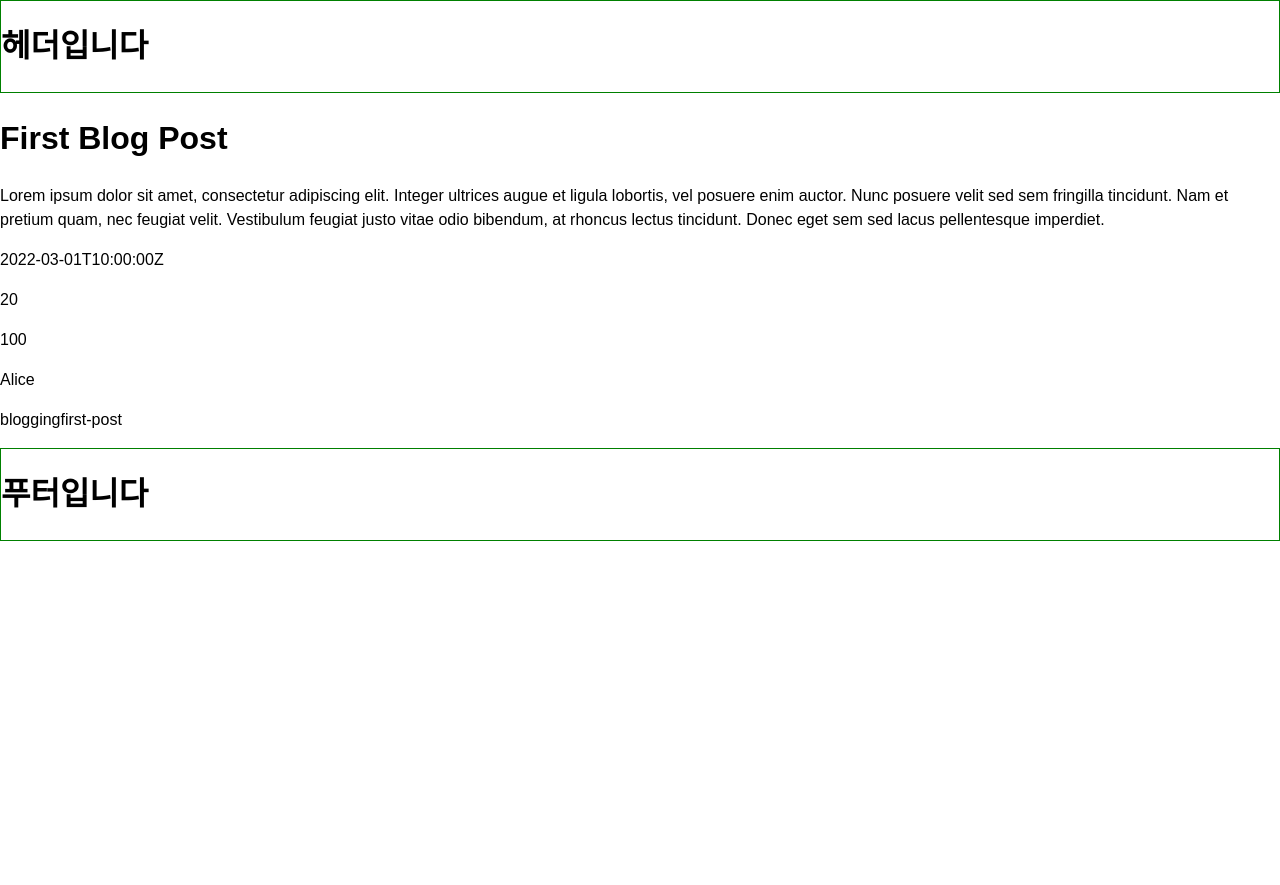
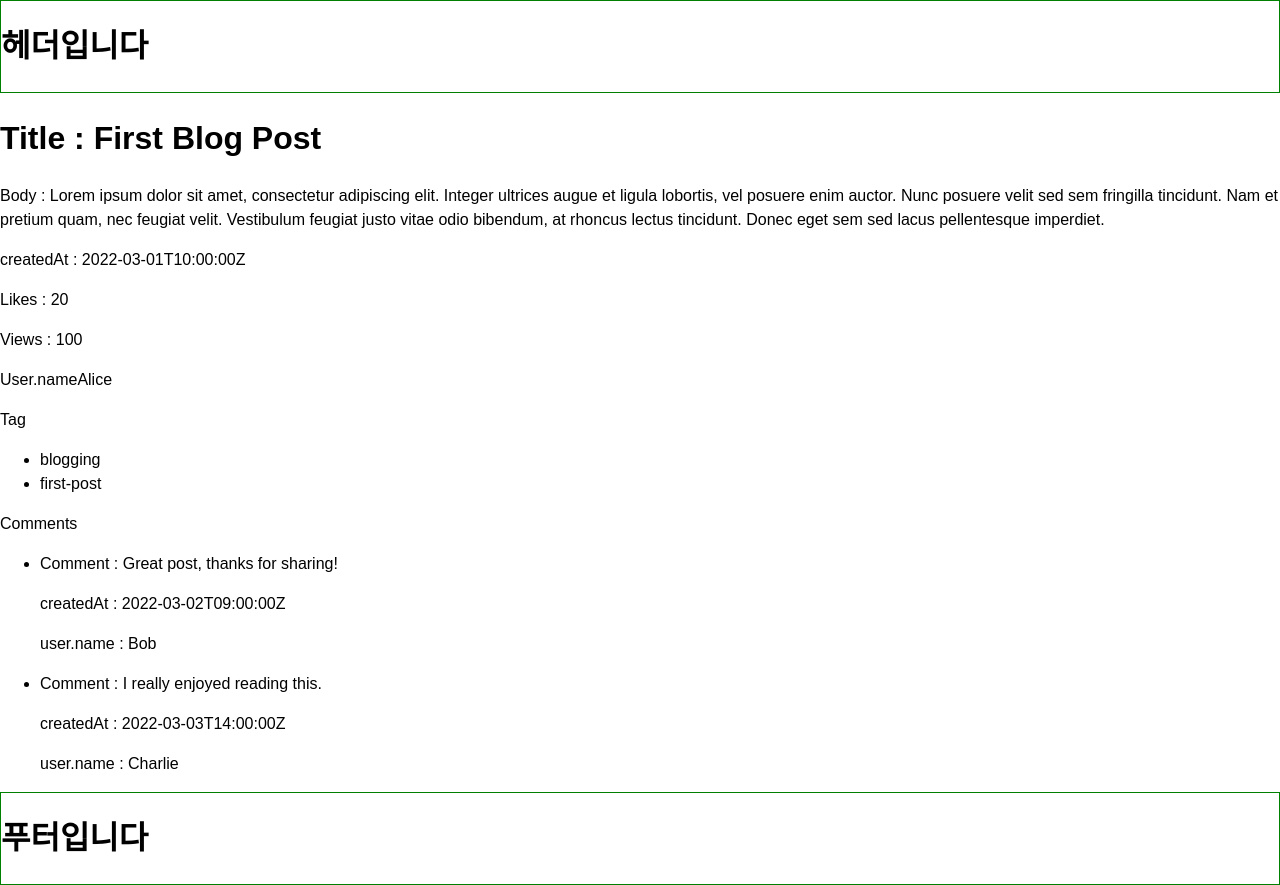
Before and after one commit to nostrss/nextjs-blog, a Next.js app: page /detail/1 in a window 1280 px wide. Before the commit the page ends 800 px from the top, so only its background shows below. Built offline with nearby package versions, Linux system fonts and the light colour scheme.

Commit message:
data structure fix

```diff
--- a/package.json
+++ b/package.json
@@ -24,12 +24,14 @@
     "react-dom": "18.2.0",
     "react-icons": "^4.8.0",
     "react-infinite-scroll-component": "^6.1.0",
-    "typescript": "4.9.5"
+    "typescript": "4.9.5",
+    "uuid": "^9.0.0"
   },
   "devDependencies": {
     "@next/eslint-plugin-next": "^13.2.4",
     "@testing-library/jest-dom": "^5.16.5",
     "@testing-library/react": "^14.0.0",
+    "@types/uuid": "^9.0.1",
     "@typescript-eslint/eslint-plugin": "^5.54.1",
     "@typescript-eslint/parser": "^5.54.1",
     "eslint": "^8.36.0",
--- a/src/common/api.tsx
+++ b/src/common/api.tsx
@@ -14,8 +14,6 @@ export const fetchDataListPerPage = async (page: number) => {
   }
 };
 
-// how to fix eslint error: Expected to return a value at the end of async arrow function.
-// https://stackoverflow.com/questions/59187793/eslint-error-expected-to-return-a-value-at-the-end-of-async-arrow-function
 export const fetchDetailPageData = async (postId: number) => {
   try {
     const response = await axios.get(`${url}/detail/${postId}`);
--- a/src/mokData/dataList.ts
+++ b/src/mokData/dataList.ts
@@ -14,9 +14,9 @@ export type BlogComments = {
 export type BlogPost = {
   user: User;
   postId: number;
-  title: string;
-  body: string;
-  tag?: string[];
+  postTitle: string;
+  postContents: string;
+  tags?: string[];
   createdAt: string;
   comments?: BlogComments[];
   likes?: number;
@@ -31,9 +31,10 @@ export const blogList: BlogPost[] = [
       profileImage: 'https://example.com/profile-image-1.png',
     },
     postId: 1,
-    title: 'First Blog Post',
-    body: 'Lorem ipsum dolor sit amet, consectetur adipiscing elit. Integer ultrices augue et ligula lobortis, vel posuere enim auctor. Nunc posuere velit sed sem fringilla tincidunt. Nam et pretium quam, nec feugiat velit. Vestibulum feugiat justo vitae odio bibendum, at rhoncus lectus tincidunt. Donec eget sem sed lacus pellentesque imperdiet. ',
-    tag: ['blogging', 'first-post'],
+    postTitle: 'First Blog Post',
+    postContents:
+      'Lorem ipsum dolor sit amet, consectetur adipiscing elit. Integer ultrices augue et ligula lobortis, vel posuere enim auctor. Nunc posuere velit sed sem fringilla tincidunt. Nam et pretium quam, nec feugiat velit. Vestibulum feugiat justo vitae odio bibendum, at rhoncus lectus tincidunt. Donec eget sem sed lacus pellentesque imperdiet. ',
+    tags: ['blogging', 'first-post'],
     createdAt: '2022-03-01T10:00:00Z',
     comments: [
       {
@@ -67,9 +68,10 @@ export const blogList: BlogPost[] = [
       profileImage: 'https://example.com/profile-image-4.png',
     },
     postId: 2,
-    title: '10 Tips for Better Sleep',
-    body: "Are you having trouble sleeping? You're not alone. Here are 10 tips that can help you get a better night's sleep: 1. Stick to a sleep schedule. 2. Create a bedtime routine. 3. Get comfortable. 4. Limit exposure to light. 5. Don't drink caffeine late in the day. 6. Don't drink alcohol before bed. 7. Don't eat a big meal before bedtime. 8. Exercise regularly. 9. Manage stress. 10. Consider sleep aids. ",
-    tag: ['health', 'sleep'],
+    postTitle: '10 Tips for Better Sleep',
+    postContents:
+      "Are you having trouble sleeping? You're not alone. Here are 10 tips that can help you get a better night's sleep: 1. Stick to a sleep schedule. 2. Create a bedtime routine. 3. Get comfortable. 4. Limit exposure to light. 5. Don't drink caffeine late in the day. 6. Don't drink alcohol before bed. 7. Don't eat a big meal before bedtime. 8. Exercise regularly. 9. Manage stress. 10. Consider sleep aids. ",
+    tags: ['health', 'sleep'],
     createdAt: '2022-03-05T12:00:00Z',
     comments: [
       {
--- a/src/pages/detail/[postId]/index.tsx
+++ b/src/pages/detail/[postId]/index.tsx
@@ -1,5 +1,6 @@
 import { fetchDetailPageData } from '@/common/api';
 import { BlogPost } from '@/mokData/dataList';
+import { Suspense } from 'react';
 
 interface IPropsDetail {
   data: {
@@ -11,15 +12,32 @@ export default function DetailPage({ data }: IPropsDetail) {
   const { pageData } = data;
 
   return (
-    <div>
-      <h1>{pageData.title}</h1>
-      <p>{pageData.body}</p>
-      <p>{pageData.createdAt}</p>
-      <p>{pageData.likes}</p>
-      <p>{pageData.views}</p>
-      <p>{pageData.user.name}</p>
-      <p>{pageData.tag}</p>
-    </div>
+    <Suspense fallback={<h1>Loading...</h1>}>
+      <div>
+        <h1>Title : {pageData.postTitle}</h1>
+        <p>Body : {pageData.postContents}</p>
+        <p>createdAt : {pageData.createdAt}</p>
+        <p>Likes : {pageData.likes}</p>
+        <p>Views : {pageData.views}</p>
+        <p>User.name{pageData.user.name}</p>
+        <p>Tag</p>
+        <ul>
+          {pageData.tags?.map((item, index) => (
+            <li key={index}>{item}</li>
+          ))}
+        </ul>
+        <p>Comments</p>
+        <ul>
+          {pageData.comments?.map((item, index) => (
+            <li key={index}>
+              <p>Comment : {item.comment}</p>
+              <p>createdAt : {item.createdAt}</p>
+              <p>user.name : {item.user.name}</p>
+            </li>
+          ))}
+        </ul>
+      </div>
+    </Suspense>
   );
 }
 
```
Also changed, not shown: src/components/blogList/blogList.tsx (+5 -9 lines), src/components/blogListItem/blogListItem.tsx (added, +23 -0 lines), src/pages/page/[currentPage]/index.tsx (+4 -10 lines), .eslintrc.js, 1 other file (tests, documents, lock files or other folders).
